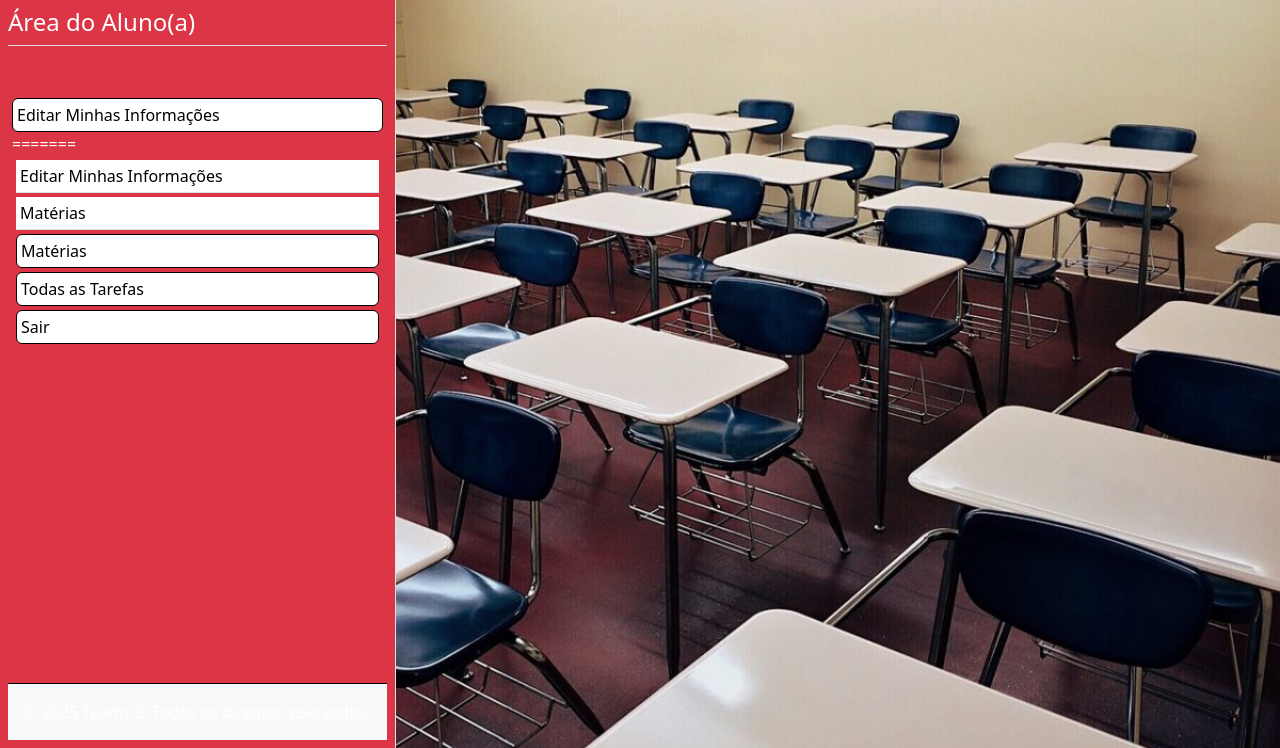
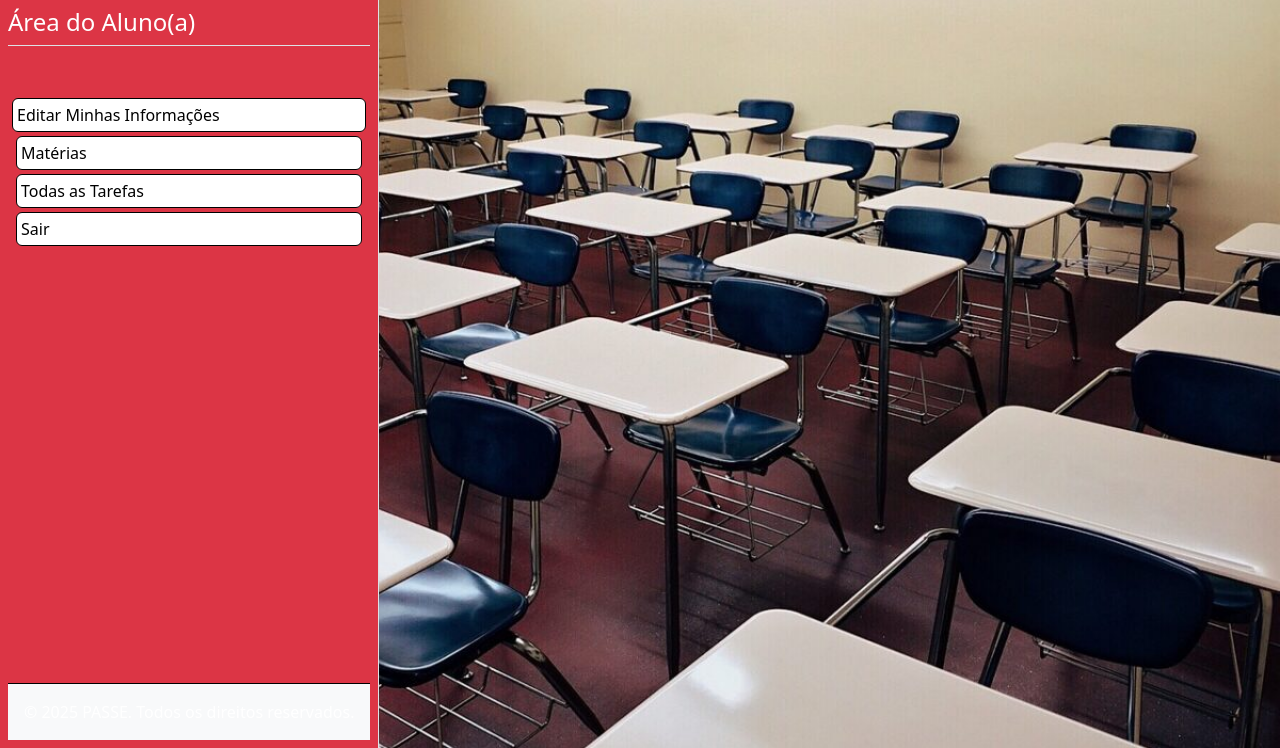
Before and after one commit to PASSE-C3-EtecVAV/TCC, a Flask app: page /aluno in a window 1280 px wide. Shown: the part 52-800 px from the top of the page. Run offline with Flask 3, Linux system fonts and the light colour scheme; the visitor is signed in with stand-in values (Sample User, id 1); parts of the project's set-up code (start-up, migrations or seed data) failed here and were passed over; some libraries are stand-ins or nearby versions.

Commit message:
Correção de alguns bugs visuais

```diff
--- a/app/templates/aluno.html
+++ b/app/templates/aluno.html
@@ -15,23 +15,6 @@
         href="{{ url_for('auth.editar_informacoes_aluno') }}"
         >Editar Minhas Informações</a
       >
-      =======
-      <div class="m-1 link">
-        <a
-          class="no-underline d-block border-bottom p-1"
-          href="{{ url_for('auth.editar_informacoes_aluno') }}"
-          >Editar Minhas Informações</a
-        >
-      </div>
-
-      <div class="m-1 link">
-        <a
-          class="no-underline d-block border-bottom p-1"
-          href="{{ url_for('auth.materias') }}"
-          >Matérias</a
-        >
-      </div>
-
       <div class="m-1">
         <a
           class="no-underline rounded-2 d-block border border-black link p-1"
--- a/app/templates/base.html
+++ b/app/templates/base.html
@@ -25,6 +25,6 @@
 
     {% endblock %}
     <script src="https://cdn.jsdelivr.net/npm/bootstrap@5.3.3/dist/js/bootstrap.bundle.min.js"></script>
-    <footer class="mt-auto p-3 border-top border-black bg-body-tertiary text-center bottom-0 w-100 z-1">© 2025 Teams 2. Todos os direitos reservados.</footer>
+    <footer class="mt-auto p-3 border-top border-black bg-body-tertiary text-center bottom-0 w-100 z-1">© 2025 PASSE. Todos os direitos reservados.</footer>
   </body>
 </html>
```
